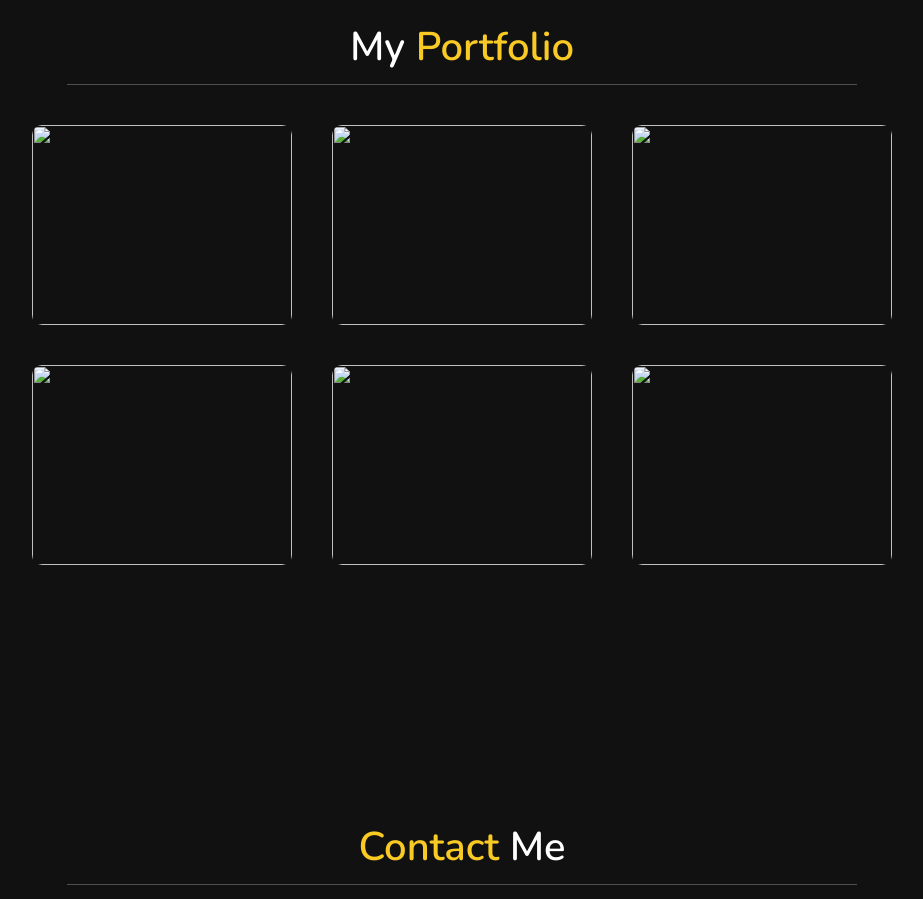
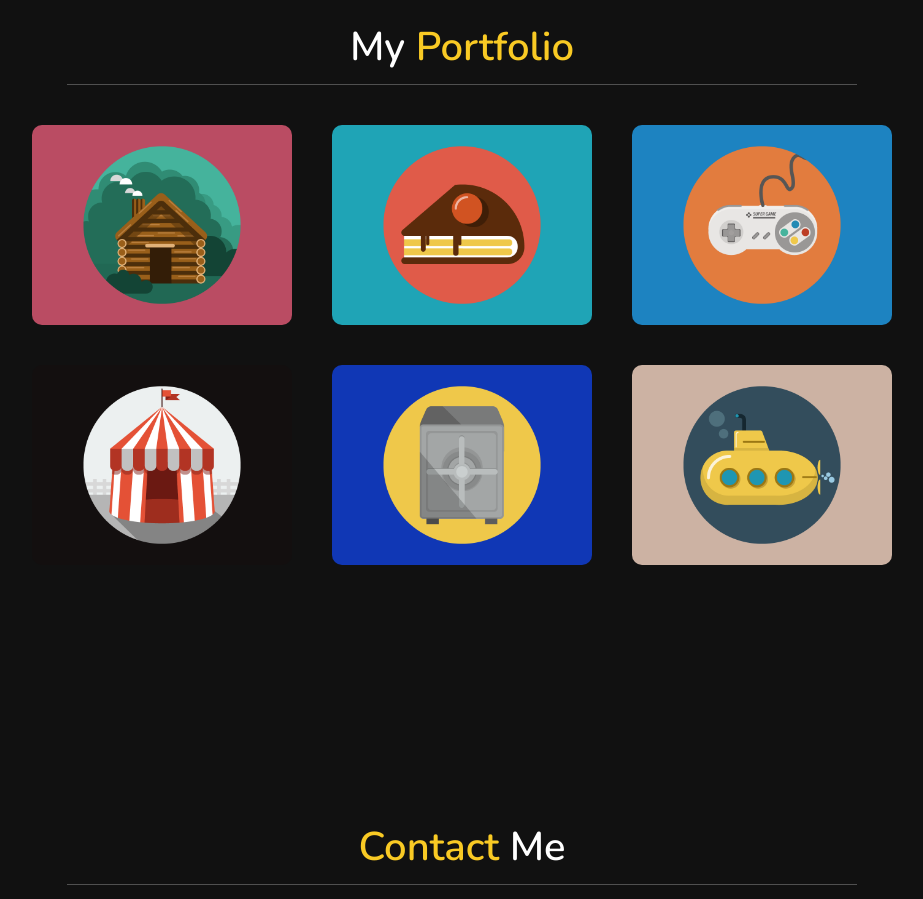
Before and after one commit to sunilthakur-np/portfolio, a plain HTML site: page index.html in a window 1280 px wide. Shown: the part 2400-3299 px from the top of the page, without its empty margins (353-1276 px from the left). Drawn offline with nearby package versions, Linux system fonts and the light colour scheme.

Commit message:
Update index.html

```diff
--- a/index.html
+++ b/index.html
@@ -170,27 +170,27 @@
 <div class="box-container">
 
     <div class="box">
-        <img src="images/img1.jpg" alt="">
+        <img src="images/img1.png" alt="">
     </div>
 
     <div class="box">
-        <img src="images/img2.jpg" alt="">
+        <img src="images/img2.png" alt="">
     </div>
 
     <div class="box">
-        <img src="images/img3.jpg" alt="">
+        <img src="images/img3.png" alt="">
     </div>
 
     <div class="box">
-        <img src="images/img4.jpg" alt="">
+        <img src="images/img4.png" alt="">
     </div>
 
     <div class="box">
-        <img src="images/img5.jpg" alt="">
+        <img src="images/img5.png" alt="">
     </div>
 
     <div class="box">
-        <img src="images/img6.jpg" alt="">
+        <img src="images/img6.png" alt="">
     </div>
 
 </div>
```
